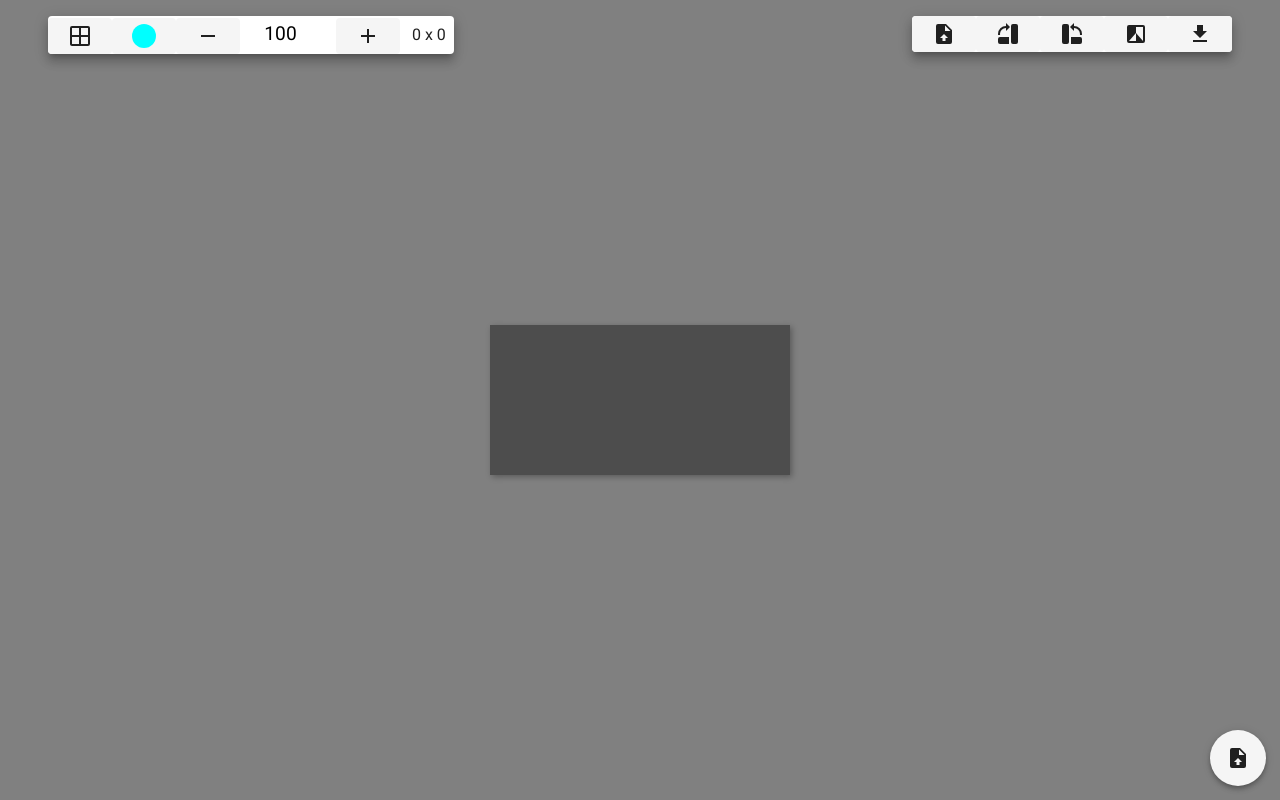
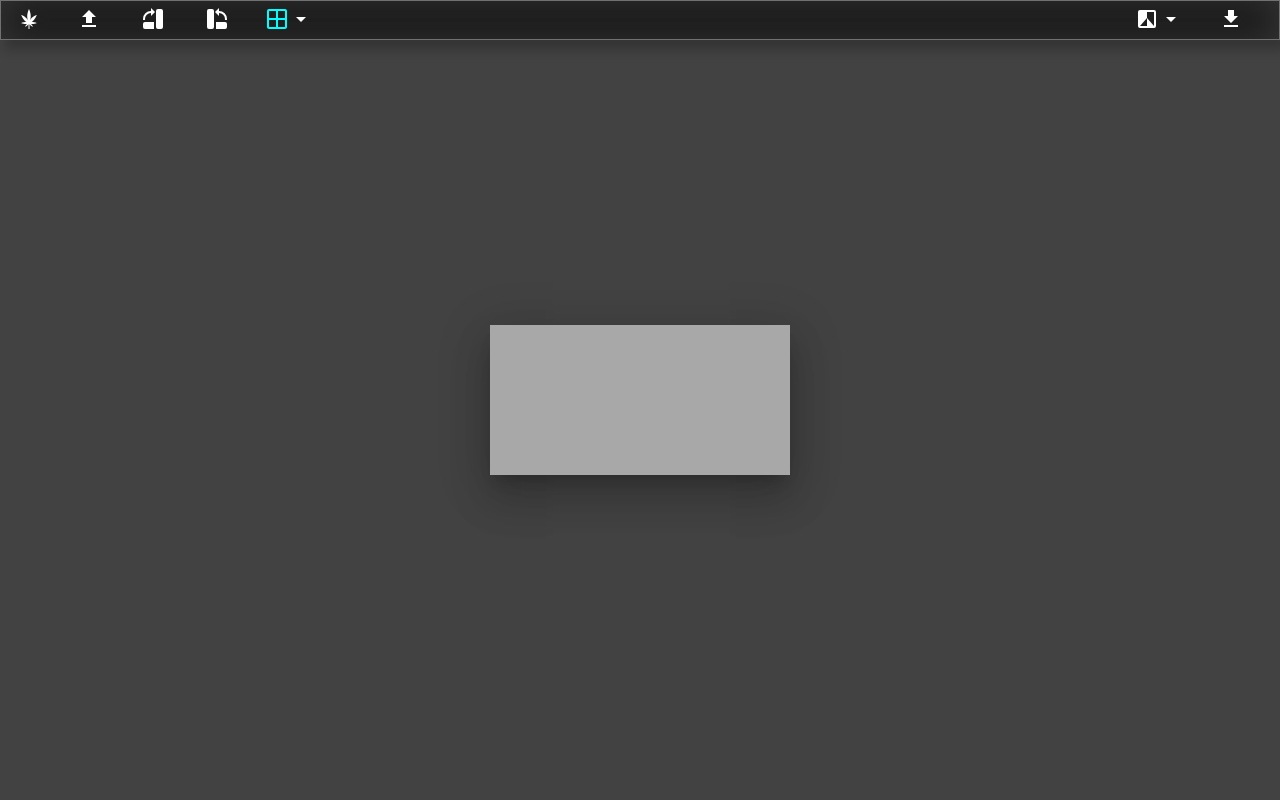
Before and after one commit to brujo-rojas/drawtool, a Vue app: page /grid in a window 1280 px wide. Built offline with nearby package versions, Linux system fonts and the light colour scheme.

Commit message:
:package: Mejoras visuales y uso de filtros

```diff
--- a/src/App.vue
+++ b/src/App.vue
@@ -18,3 +18,12 @@ export default Vue.extend({
   }),
 });
 </script>
+
+<style lang="scss">
+html{
+  overflow: auto !important;
+}
+body{
+  user-select: none;
+}
+</style>
--- /dev/null
+++ b/src/helpers/helpers.ts
@@ -0,0 +1,12 @@
+export function debounce<F extends (...args: any) => any>( func: F, waitFor: number) {
+
+  let timeout = 0
+
+  const debounced = (...args: any) => {
+  console.log("debounces");
+    clearTimeout(timeout)
+    timeout = setTimeout(() => func(...args), waitFor)
+  }
+
+  return debounced as (...args: Parameters<F>) => ReturnType<F>
+}
--- a/src/views/Grid.vue
+++ b/src/views/Grid.vue
@@ -1,19 +1,58 @@
 <template>
   <div class="draw-view">
+    <v-sheet class="tools-bar glassy-dark px-4" dark>
+      <div class="align-center d-flex flex-row">
 
-      <v-btn @click="$refs.fileInput.click()" class="elevation-4 upload-btn" fab >
+          <v-icon class="mr-4"> {{ icons.cannabis}} </v-icon>
+
+        <v-btn text @click="$refs.fileInput.click()" class="elevation-0">
           <v-icon> {{ icons.upload }} </v-icon>
         </v-btn>
+        <v-btn text @click="rotate()" class="elevation-0">
+          <v-icon> {{ icons.right }} </v-icon>
+        </v-btn>
+        <v-btn text @click="rotate(false)" class="elevation-0">
+          <v-icon> {{ icons.left }} </v-icon>
+        </v-btn>
 
+        <v-btn text @click="toggleGridMenu()" class="elevation-0">
+          <v-icon :color="gridColor"> {{ icons.grid }} </v-icon>
+          <v-icon> {{ gridMenu ? icons.menuUp : icons.menuDown }} </v-icon>
+        </v-btn>
 
-    <v-sheet class="tools-bar elevation-8 align-center" rounded>
-      <v-btn
-        @click="toggleGrid()"
-        class="elevation-0"
-        :color="gridActive ? 'primary' : ''"
+        <v-spacer></v-spacer>
+
+        <input
+          style="display: none"
+          ref="fileInput"
+          type="file"
+          @change="fileSelected"
+          enctype="multipart/form-data"
+        />
+
+        <v-btn text @click="toggleFilterMenu()" class="elevation-0">
+          <v-icon> {{ icons.filter }} </v-icon>
+          <v-icon> {{ filterMenu ? icons.menuUp : icons.menuDown }} </v-icon>
+        </v-btn>
+
+        <v-btn text @click="download()" class="elevation-0">
+          <v-icon> {{ icons.download }} </v-icon>
+        </v-btn>
+      </div>
+    </v-sheet>
+
+    <v-sheet
+      v-if="gridMenu"
+      class="pa-2 glassy-dark position-top-left d-flex flex-column"
+      dark
+      rounded
     >
-        <v-icon> {{ icons.grid }} </v-icon>
+      <div class="d-flex flex-row">
+        <v-btn text @click="toggleGrid()" class="elevation-0">
+          <v-icon> {{ gridActive ? icons.eyeOpen : icons.eyeClose }} </v-icon>
         </v-btn>
+
+        <v-divider vertical></v-divider>
 
         <v-menu
           v-model="menuColorPicker"
@@ -21,7 +60,7 @@
           offset-x
         >
           <template v-slot:activator="{ on, attrs }">
-          <v-btn v-bind="attrs" v-on="on" class="elevation-0">
+            <v-btn text v-bind="attrs" v-on="on" class="elevation-0">
               <v-avatar :color="gridColor" size="24"></v-avatar>
             </v-btn>
           </template>
@@ -37,62 +76,107 @@
           </v-card>
         </v-menu>
 
-      <v-btn @click="setPixelSquare(-10)" class="elevation-0">
+        <v-divider vertical></v-divider>
+
+        <v-btn text @click="setPixelSquare(-10)" class="elevation-0">
           <v-icon> {{ icons.minus }} </v-icon>
         </v-btn>
+
         <input
           @change="redraw()"
           class="minimal"
           type="number"
           v-model="pixelSquare"
         />
-      <v-btn @click="setPixelSquare(10)" class="elevation-0">
+
+        <v-btn text @click="setPixelSquare(10)" class="elevation-0">
           <v-icon> {{ icons.plus }} </v-icon>
         </v-btn>
+      </div>
 
+      <div class="d-flex flex-row">
+        <v-spacer></v-spacer>
         <span class="mx-2"> {{ squareWidth }} x {{ squareHeight }}</span>
-
-      <input
-        style="display: none"
-        ref="fileInput"
-        type="file"
-        @change="fileSelected"
-        enctype="multipart/form-data"
-      />
+      </div>
     </v-sheet>
 
-    <v-sheet class="tools-bar-right elevation-8" rounded>
-      <v-btn @click="$refs.fileInput.click()" class="elevation-0">
-        <v-icon> {{ icons.upload }} </v-icon>
-      </v-btn>
-      <v-btn @click="rotate()" class="elevation-0">
-        <v-icon> {{ icons.right }} </v-icon>
-      </v-btn>
-      <v-btn @click="rotate(false)" class="elevation-0">
-        <v-icon> {{ icons.left }} </v-icon>
-      </v-btn>
-      <v-btn @click="toggleFilter()" class="elevation-0" :color="blackAndWhiteActive ? 'primary' : ''">
-        <v-icon> {{ icons.filter }} </v-icon>
-      </v-btn>
-      <v-btn @click="download()" class="elevation-0">
-        <v-icon> {{ icons.download }} </v-icon>
+    <v-sheet
+      v-if="filterMenu"
+      class="pa-2 slider-container glassy-dark position-top-right"
+      dark
+      rounded
+    >
+      <v-btn text @click="toggleFilter()" class="elevation-0">
+        <v-icon> {{ isFilterActive ? icons.eyeOpen : icons.eyeClose }} </v-icon>
       </v-btn>
 
-      <input
-        style="display: none"
-        ref="fileInput"
-        type="file"
-        @change="fileSelected"
-        enctype="multipart/form-data"
-      />
+      <v-subheader class="pl-0">
+        Filters
+      </v-subheader>
+
+      <div
+        class="d-flex flex-row align-center"
+        v-for="(filter, indexFilter) in filters"
+        :key="'filter-' + indexFilter"
+      >
+        <v-simple-checkbox
+          v-ripple
+          @input="changeSlider()"
+          color="green"
+          v-model="filter.enabled"
+        ></v-simple-checkbox>
+        <v-slider
+          dense
+          hide-details
+          v-model="filter.value"
+          @input="changeSlider()"
+          color="green"
+          :min="filter.min"
+          :max="filter.max"
+          step="1"
+          :thumb-size="24"
+          thumb-label
+          :label="filter.label"
+        ></v-slider>
+      </div>
+
+      <v-subheader class="pl-0">
+        Composition
+      </v-subheader>
+      <div
+        class="d-flex flex-row align-center"
+        v-for="(composition, indexComposition) in compositions"
+        :key="indexComposition"
+      >
+        <v-simple-checkbox
+          v-ripple
+          @input="changeSlider()"
+          color="blue"
+          v-model="composition.enabled"
+        ></v-simple-checkbox>
+
+        <v-slider
+          dense
+          hide-details
+          v-model="composition.value"
+          @input="changeSlider()"
+          color="blue"
+          :min="composition.min"
+          :max="composition.max"
+          step="1"
+          :thumb-size="24"
+          thumb-label
+          :label="composition.label"
+        ></v-slider>
+      </div>
     </v-sheet>
 
     <div
       class="viewport-container"
-      @mousemove.stop="move($event)"
+      @mousemove="move($event)"
       @mousedown="mousedown($event)"
       @mouseup="mouseup($event)"
-      @wheel.prevent="zoom($event)"
+      @wheel="zoom($event)"
     >
       <div class="ruler">
         <div class="vertical-line"></div>
@@ -109,24 +193,29 @@
 
 <script lang="ts">
 import { Component, Vue, Watch } from "vue-property-decorator";
+import { debounce } from "../helpers/helpers";
 
 import {
   mdiDownload,
-  mdiFileUpload,
+  mdiEye,
+  mdiEyeOff,
+  mdiUpload,
   mdiGridLarge,
   mdiImageFilterBlackWhite,
   mdiMinus,
   mdiPlus,
   mdiRotateLeftVariant,
   mdiRotateRightVariant,
+  mdiMenuUp,
+  mdiMenuDown,
+  mdiCannabis,
 } from "@mdi/js";
 
 @Component
 export default class Grid extends Vue {
-  public menuColorPicker = false;
-
   public icons = {
-    upload: mdiFileUpload,
+    cannabis: mdiCannabis,
+    upload: mdiUpload,
     grid: mdiGridLarge,
     left: mdiRotateLeftVariant,
     right: mdiRotateRightVariant,
@@ -134,6 +223,10 @@ export default class Grid extends Vue {
     minus: mdiMinus,
     plus: mdiPlus,
     filter: mdiImageFilterBlackWhite,
+    eyeOpen: mdiEye,
+    eyeClose: mdiEyeOff,
+    menuDown: mdiMenuDown,
+    menuUp: mdiMenuUp,
   };
 
   public gridColor = "#00FFFF";
@@ -146,23 +239,161 @@ export default class Grid extends Vue {
     ["#0000FF", "#0000AA", "#000055"],
   ];
 
-  public pixelSquare = 100;
-  public squareWidth = 0;
-  public squareHeight = 0;
+  public filters: Array<any> = [
+    {
+      label: "Contrast",
+      fn: "contrast",
+      value: 100,
+      suffix: "%",
+      min: 0,
+      max: 200,
+      enabled: true,
+    },
+    /*
+    {
+      label: "Blur",
+      fn: "blur",
+      value: 0,
+      suffix: "px",
+      min: 0,
+      max: 50,
+      enabled: true,
+    },
+    */
+    {
+      label: "Sepia",
+      fn: "sepia",
+      value: 0,
+      suffix: "%",
+      min: 0,
+      max: 100,
+      enabled: true,
+    },
+    {
+      label: "Saturate",
+      fn: "saturate",
+      value: 100,
+      suffix: "%",
+      min: 0,
+      max: 200,
+      enabled: true,
+    },
+    /*
+    {
+      label: "Invert",
+      fn: "invert",
+      value: 0,
+      suffix: "%",
+      min: 0,
+      max: 100,
+      enabled: true,
+    },
+    {
+      label: "Grayscale",
+      fn: "grayscale",
+      value: 0,
+      suffix: "%",
+      min: 0,
+      max: 100,
+      enabled: true,
+    },
+    */
+    {
+      label: "Brightness",
+      fn: "brightness",
+      value: 100,
+      suffix: "%",
+      min: 0,
+      max: 200,
+      enabled: true,
+    },
+  ];
 
-  private canvas: any = null;
-  private context: any = null;
+  public compositions: Array<any> = [
+    /*
+    {
+      label: "Multiply",
+      operation: "multiply",
+      value: 0,
+      enabled: true,
+    },
+    {
+      label: "Saturation",
+      operation: "saturation",
+      value: 0,
+      enabled: true,
+    },
+    {
+      label: "Lighten",
+      operation: "lighten",
+      value: 0,
+      enabled: true,
+      min: 0,
+      max: 100,
+    },
+    */
+    {
+      label: "Lighter",
+      operation: "lighter",
+      value: 0,
+      enabled: true,
+      min: 0,
+      max: 100,
+    },
+    {
+      label: "Darken",
+      operation: "darken",
+      value: 0,
+      enabled: true,
+      min: -100,
+      max: 0,
+    },
+    /*
+    {
+      label: "Hard Light",
+      operation: "hard-light",
+      value: 0,
+      enabled: true,
+    },
+    */
+    {
+      label: "Soft Light",
+      operation: "soft-light",
+      value: 0,
+      enabled: true,
+      min: 0,
+      max: 100,
+    },
+    {
+      label: "Luminosity",
+      operation: "luminosity",
+      value: 0,
+      enabled: true,
+      min: 0,
+      max: 100,
+    },
+  ];
+
+  private pixelSquare = 100;
+  private squareWidth = 0;
+  private squareHeight = 0;
+  private menuColorPicker = false;
+
+  private canvas: HTMLCanvasElement | null = null;
+  private context: CanvasRenderingContext2D | null = null;
   private baseImage: HTMLImageElement = new Image();
   private rotation = 0;
   private scale = 1;
   private draging = false;
   private x = 0;
   private y = 0;
-  private gridActive = false;
-  private blackAndWhiteActive = false;
+  private gridActive = true;
+  private gridMenu = false;
+  private isFilterActive = true;
+  private filterMenu = false;
 
   mounted(): void {
-    this.canvas = document.getElementById("viewport");
+    this.canvas = document.getElementById("viewport") as HTMLCanvasElement;
     this.context = this.canvas.getContext("2d");
   }
 
@@ -186,30 +417,6 @@ export default class Grid extends Vue {
     });
     reader.readAsDataURL(file);
   }
-
-  private drawImageOnCanvas(): void {
-    if (this.canvas && this.context) {
-      this.canvas.width = this.baseImage.width;
-      this.canvas.height = this.baseImage.height;
-
-      this.context.drawImage(this.baseImage, 0, 0);
-
-      if (this.blackAndWhiteActive) {
-        this.blackAndWhite(this.context);
-      }
-
-      this.gridActive = false;
-    }
-  }
-
-  public blackAndWhite(context: any): void {
-    context.globalCompositeOperation = "color";
-    context.fillStyle = "white";
-    context.globalAlpha = 1;
-    context.fillRect(0, 0, this.baseImage.width, this.baseImage.height);
-    context.globalCompositeOperation = "source-atop";
-  }
-
   public cleanImage(): void {
     this.drawImageOnCanvas();
   }
@@ -232,28 +439,82 @@ export default class Grid extends Vue {
     this.setCssVar("--scale", 1);
   }
 
+  public toggleGridMenu(): void {
+    this.gridMenu = !this.gridMenu;
+  }
+
   public toggleGrid(): void {
-    if (this.gridActive) {
-      this.cleanImage();
-    } else {
+    this.gridActive = !this.gridActive;
     this.redraw();
   }
+
+  public toggleFilterMenu(): void {
+    this.filterMenu = !this.filterMenu;
   }
 
   public toggleFilter(): void {
-    this.blackAndWhiteActive = !this.blackAndWhiteActive;
+    this.isFilterActive = !this.isFilterActive;
     this.redraw();
   }
 
+  public changeSlider = debounce(() => {
+    this.redraw();
+  }, 10);
+
   public redraw(): void {
-    this.refreshProportions();
     this.drawImageOnCanvas();
     this.drawGrid();
   }
 
+  private drawImageOnCanvas(): void {
+    if (this.canvas && this.context) {
+      this.canvas.width = this.baseImage.width;
+      this.canvas.height = this.baseImage.height;
+
+      if (this.isFilterActive) {
+        this.filterImage(this.context, this.filters);
+      }
+
+      this.context.drawImage(this.baseImage, 0, 0);
+
+      if (this.isFilterActive) {
+        this.compositeImage(this.context, this.compositions);
+      }
+    }
+  }
+
+  public filterImage(context: any, filters: Array<any>): void {
+    let filtersString = "";
+    filters.forEach((filter) => {
+      if (filter.enabled) {
+        filtersString += `${filter.fn}(${filter.value}${filter.suffix}) `;
+      }
+    });
+    context.filter = filtersString;
+  }
+
+  public compositeImage(context: any, compositions: Array<any>): void {
+    if (this.context) {
+      this.context.filter = "none";
+      compositions.forEach((composition) => {
+        if (composition.enabled) {
+          context.globalCompositeOperation = composition.operation;
+          context.fillStyle = composition.value > 0 ? "white" : "black";
+          context.globalAlpha = Math.abs(composition.value / 100);
+          context.fillRect(0, 0, this.baseImage.width, this.baseImage.height);
+        }
+      });
+      context.globalCompositeOperation = "source-over";
+      context.globalAlpha = 1;
+    }
+  }
+
   public drawGrid(): void {
-    if (this.context) {
-      this.gridActive = true;
+    if (this.canvas && this.context && this.gridActive) {
+      this.context.globalCompositeOperation = "source-over";
+      this.context.globalAlpha = 1;
+      this.context.filter = "none";
+      this.refreshProportions();
       let h = this.canvas.height;
       let w = this.canvas.width;
       let step = Number(this.pixelSquare);
@@ -273,10 +534,12 @@ export default class Grid extends Vue {
   }
 
   public download(): void {
+    if (this.canvas) {
       var link = document.createElement("a");
       link.download = "image.png";
       link.href = this.canvas.toDataURL();
       link.click();
+    }
   }
 
   public rotate(toRight = true): void {
@@ -331,31 +594,54 @@ export default class Grid extends Vue {
   --ruler-x: 0;
   --ruler-y: 0;
 }
+
 .draw-view {
   width: 100%;
   height: 100%;
-  background: grey;
+  background: rgb(66, 66, 66);
   max-height: 100vh;
   max-width: 100%;
-  position:relative;
+  position: relative;
 
   input.minimal {
-    font-size: 1.2rem;
+    font-size: 1rem;
     text-align: center;
-    padding: 4px 1rem;
+    padding: 0;
     width: 6rem;
+    color: inherit;
+  }
+
+  .slider-container {
+    width: 400px;
   }
 
   .tools-bar {
     position: absolute;
-    left: 3rem;
-    top: 1rem;
+    left: 0px;
+    top: 0px;
+    width: 100%;
+    z-index: 10;
+    height: 2.5em;
+  }
+
+  .position-bottom-right {
+    position: absolute;
+    right: 3rem;
+    bottom: 1rem;
     z-index: 10;
   }
-  .tools-bar-right {
+
+  .position-top-right {
     position: absolute;
-    right: 3rem;
-    top: 1rem;
+    right: 1rem;
+    top: 2.5rem;
+    z-index: 10;
+  }
+
+  .position-top-left {
+    position: absolute;
+    left: 1rem;
+    top: 2.5rem;
     z-index: 10;
   }
   .viewport-container {
@@ -366,8 +652,9 @@ export default class Grid extends Vue {
     display: flex;
     justify-content: center;
     align-items: center;
+    cursor: move;
 
-    .ruler {
+    ._ruler {
       position: absolute;
       left: 0;
       top: 0;
@@ -396,7 +683,7 @@ export default class Grid extends Vue {
     }
     .rotator {
       transform-origin: 50% 50%;
-      transition: all 0.3s ease-in;
+      transition: all 0.1s ease-in-out;
       transform: rotate(calc(1deg * var(--rotation)));
       display: flex;
       justify-content: center;
@@ -406,19 +693,29 @@ export default class Grid extends Vue {
       transform: translate(calc(var(--x) * 1px), calc(var(--y) * 1px));
     }
     #viewport {
-      box-shadow: 2px 2px 6px rgba(0, 0, 0, 0.3);
+      box-shadow: 0 11px 15px -7px rgba(0, 0, 0, 0.2),
+        0 24px 38px 3px rgba(0, 0, 0, 0.14), 0 9px 46px 8px rgba(0, 0, 0, 0.12) !important;
       min-width: 10%;
       zoom: var(--scale);
       height: 90%;
-      background: rgba(0, 0, 0, 0.4);
+      background: rgba(168, 168, 168, 1);
     }
   }
 }
-.v-btn.upload-btn{
+.v-btn.upload-btn {
   margin: 1em;
   bottom: 0px;
   right: 0px;
   position: absolute !important;
-  z-index:20;
+  z-index: 20;
+}
+
+.glassy-dark {
+  color: white;
+  background: rgba(0, 0, 0, 0.7) !important;
+  border: 1px solid rgba(255, 255, 255, 0.4) !important;
+  box-shadow: inset 0px 0px 40px rgba(255, 255, 255, 0.15),
+    5px 10px 10px rgba(0, 0, 0, 0.2) !important;
+  backdrop-filter: blur(20px);
 }
 </style>
```
Lines whose indentation alone changed are shown as unchanged.
